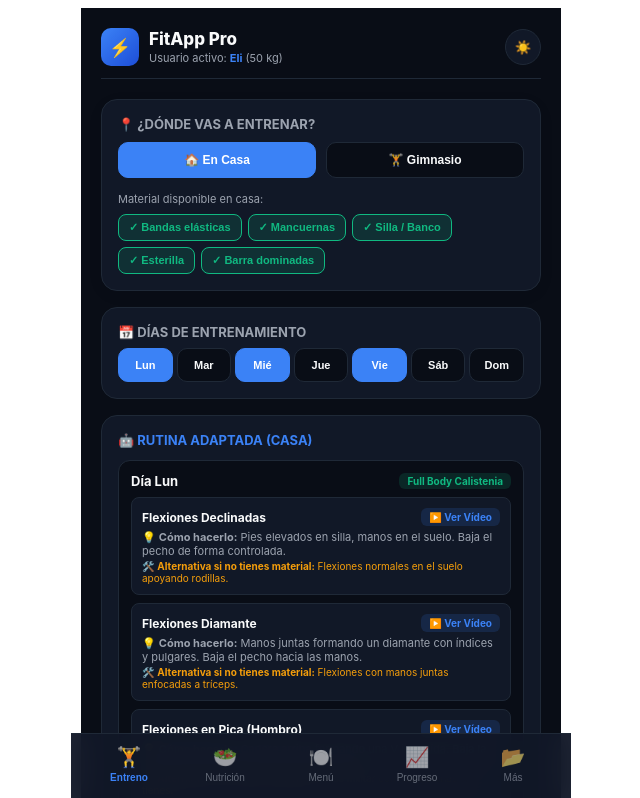
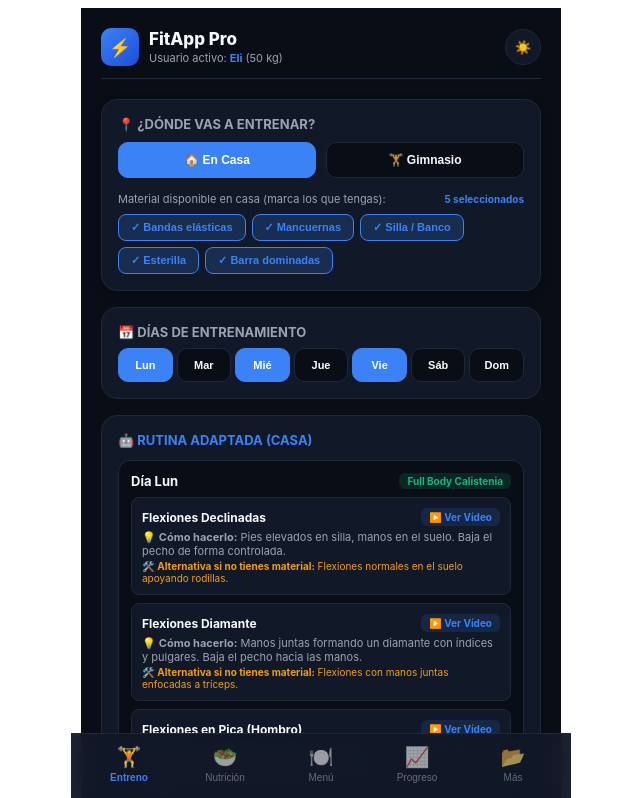
Before and after one commit to Natxmad-boop/fitapp, a React (Vite) app: page / in a window 1280 px wide. Shown: the top 798 px of the page, without its empty margins (319-959 px from the left). Built offline with nearby package versions, Linux system fonts and the light colour scheme.

Commit message:
Update App.tsx

```diff
--- a/src/App.tsx
+++ b/src/App.tsx
@@ -327,6 +327,9 @@ export default function App() {
   const [newProfileName, setNewProfileName] = useState<string>('');
   const [newProfileWeight, setNewProfileWeight] = useState<string>('60');
 
+  // Estado para alertas activas de recordatorios e hidratación
+  const [reminderAlert, setReminderAlert] = useState<string | null>(null);
+
   useEffect(() => {
     localStorage.setItem('fitapp_profiles_directory', JSON.stringify(profilesList));
   }, [profilesList]);
@@ -352,6 +355,23 @@ export default function App() {
   useEffect(() => {
     localStorage.setItem(`fitapp_logs_${activeUserId}`, JSON.stringify(logs));
   }, [logs, activeUserId]);
+
+  // Comprobador periódico de recordatorios de entrenamiento e hidratación
+  useEffect(() => {
+    const checkReminders = () => {
+      const now = new Date();
+      const currentHours = String(now.getHours()).padStart(2, '0');
+      const currentMinutes = String(now.getMinutes()).padStart(2, '0');
+      const timeString = `${currentHours}:${currentMinutes}`;
+
+      if (profile?.reminderTime && profile.reminderTime === timeString) {
+        setReminderAlert(`⏰ ¡Es hora de tu entrenamiento (${profile.name})! ¡A por ello! 🚀`);
+      }
+    };
+
+    const interval = setInterval(checkReminders, 30000); // Comprobar cada 30s
+    return () => clearInterval(interval);
+  }, [profile]);
 
   const handleUpdateActiveProfile = (field: keyof UserProfile, value: any) => {
     const updated = profilesList.map(p => p.id === profile.id ? { ...p, [field]: value } : p);
@@ -436,17 +456,31 @@ export default function App() {
     setNewGymToolName('');
   };
 
+  // Filtrado de ejercicios basado en material de casa seleccionado
   const getAutoGeneratedRoutine = (): AutoRoutineDay[] => {
     const days = profile.selectedDays || [];
     const locationFilter = profile.workoutLocation || 'Casa';
-    const poolExercises = EXERCISES.filter(ex => ex.location === locationFilter);
+    const poolExercises = EXERCISES.filter(ex => {
+      if (ex.location !== locationFilter) return false;
+      if (locationFilter === 'Casa') {
+        // Si el ejercicio requiere un material específico, comprobar si el usuario lo tiene seleccionado
+        const userTools = profile.homeEquipment || [];
+        if (ex.equipment.toLowerCase().includes('bandas') && !userTools.some(t => t.toLowerCase().includes('bandas'))) return false;
+        if (ex.equipment.toLowerCase().includes('silla') && !userTools.some(t => t.toLowerCase().includes('silla'))) return false;
+        if (ex.equipment.toLowerCase().includes('barra') && !userTools.some(t => t.toLowerCase().includes('barra'))) return false;
+      }
+      return true;
+    });
+
+    const fallbackPool = EXERCISES.filter(ex => ex.location === locationFilter);
+    const finalPool = poolExercises.length > 0 ? poolExercises : fallbackPool;
 
     return days.map((day, index) => {
       let focus = locationFilter === 'Casa' ? 'Full Body Calistenia' : 'Fuerza Gimnasio';
-      let routineExs = poolExercises.length > 0 ? poolExercises : EXERCISES;
+      let routineExs = finalPool.length > 0 ? finalPool : EXERCISES;
 
-      if (index % 2 === 1 && poolExercises.length > 2) {
-        routineExs = [poolExercises[1], poolExercises[2], poolExercises[0]];
+      if (index % 2 === 1 && finalPool.length > 2) {
+        routineExs = [finalPool[1], finalPool[2], finalPool[0]];
       }
 
       return { day, focus, exercises: routineExs.slice(0, 3) };
@@ -545,6 +579,14 @@ export default function App() {
   return (
     <div style={{ fontFamily: '-apple-system, BlinkMacSystemFont, "Segoe UI", Roboto, sans-serif', maxWidth: '480px', margin: '0 auto', padding: '20px', paddingBottom: '110px', backgroundColor: t.bg, color: t.text, minHeight: '100vh', boxSizing: 'border-box', position: 'relative' }}>
 
+      {/* Alerta flotante de recordatorios */}
+      {reminderAlert && (
+        <div style={{ position: 'fixed', top: '15px', left: '20px', right: '20px', maxWidth: '440px', margin: '0 auto', backgroundColor: '#3b82f6', color: '#fff', padding: '12px 16px', borderRadius: '14px', zIndex: 200, display: 'flex', justifyContent: 'space-between', alignItems: 'center', boxShadow: '0 8px 25px rgba(59, 130, 246, 0.4)', fontSize: '13px', fontWeight: '700' }}>
+          <span>{reminderAlert}</span>
+          <button onClick={() => setReminderAlert(null)} style={{ background: 'none', border: 'none', color: '#fff', fontSize: '16px', cursor: 'pointer' }}>✕</button>
+        </div>
+      )}
+
       {/* Cabecera */}
       <header style={{ display: 'flex', justifyContent: 'space-between', alignItems: 'center', marginBottom: '20px', paddingBottom: '12px', borderBottom: `1px solid ${t.border}` }}>
         <div style={{ display: 'flex', alignItems: 'center', gap: '10px' }}>
@@ -584,20 +626,29 @@ export default function App() {
             </div>
 
             {profile.workoutLocation === 'Casa' && (
-              <div>
-                <p style={{ fontSize: '11px', color: t.textSec, margin: '0 0 8px 0' }}>Material disponible en casa:</p>
+              <div style={{ display: 'flex', flexDirection: 'column', gap: '8px' }}>
+                <div style={{ display: 'flex', justifyContent: 'space-between', alignItems: 'center' }}>
+                  <p style={{ fontSize: '11px', color: t.textSec, margin: 0 }}>Material disponible en casa (marca los que tengas):</p>
+                  <span style={{ fontSize: '10px', color: t.primary, fontWeight: '700' }}>
+                    {profile.homeEquipment?.length || 0} seleccionados
+                  </span>
+                </div>
                 <div style={{ display: 'flex', flexWrap: 'wrap', gap: '6px' }}>
-                  {(profile.homeEquipment || DEFAULT_HOME_TOOLS).map(tool => {
+                  {DEFAULT_HOME_TOOLS.map(tool => {
                     const hasTool = profile.homeEquipment?.includes(tool);
                     return (
                       <button
                         key={tool}
-                        onClick={() => handleToggleHomeEquipment(tool)}
+                        onClick={(e) => {
+                          e.preventDefault();
+                          handleToggleHomeEquipment(tool);
+                        }}
                         style={{
-                          padding: '6px 10px', borderRadius: '8px', fontSize: '11px', cursor: 'pointer', fontWeight: '600',
-                          backgroundColor: hasTool ? 'rgba(16, 185, 129, 0.15)' : t.bg,
-                          color: hasTool ? '#10b981' : t.textSec,
-                          border: `1px solid ${hasTool ? '#10b981' : t.border}`
+                          padding: '6px 12px', borderRadius: '8px', fontSize: '11px', cursor: 'pointer', fontWeight: '600',
+                          backgroundColor: hasTool ? 'rgba(59, 130, 246, 0.2)' : t.bg,
+                          color: hasTool ? t.primary : t.textSec,
+                          border: `1px solid ${hasTool ? t.primary : t.border}`,
+                          transition: 'all 0.2s ease'
                         }}
                       >
                         {hasTool ? '✓ ' : '+ '} {tool}
@@ -700,6 +751,7 @@ export default function App() {
               </div>
               <button onClick={() => setWaterGlasses(prev => prev + 1)} style={{ backgroundColor: t.primary, color: '#fff', border: 'none', borderRadius: '10px', padding: '10px 14px', cursor: 'pointer' }}>➕</button>
             </div>
+            <p style={{ fontSize: '11px', color: t.textSec, margin: '10px 0 0 0' }}>Recordatorio configurado: Cada {profile.waterIntervalHours || 2} horas.</p>
           </div>
 
           <div style={{ backgroundColor: t.card, borderRadius: '16px', padding: '16px', border: `1px solid ${t.border}` }}>
@@ -959,7 +1011,7 @@ export default function App() {
               </label>
 
               <div style={{ borderTop: `1px solid ${t.border}`, paddingTop: '10px', marginTop: '4px' }}>
-                <strong style={{ fontSize: '12px', color: t.primary, display: 'block', marginBottom: '8px' }}>⏰ Programar Recordatorios Visuales</strong>
+                <strong style={{ fontSize: '12px', color: t.primary, display: 'block', marginBottom: '8px' }}>⏰ Programar Recordatorios y Alertas</strong>
 
                 <label style={{ color: t.textSec, fontWeight: '600', display: 'block', marginBottom: '8px' }}>🕒 Hora aviso de Entrenamiento:
                   <input type="time" value={profile.reminderTime || '09:00'} onChange={e => handleUpdateActiveProfile('reminderTime', e.target.value)} style={{ width: '100%', padding: '10px 12px', marginTop: '4px', borderRadius: '10px', border: `1px solid ${t.border}`, backgroundColor: t.bg, color: t.text, outline: 'none', boxSizing: 'border-box' }} />
```
